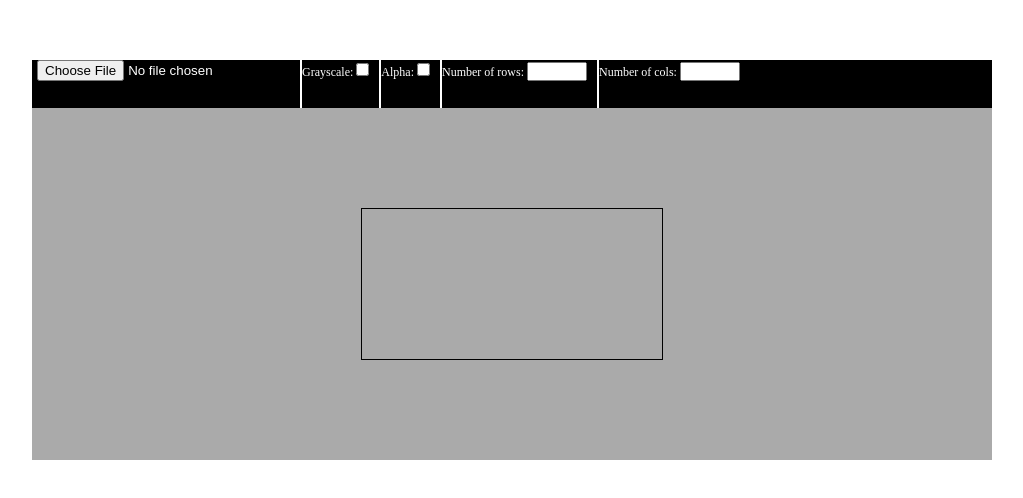
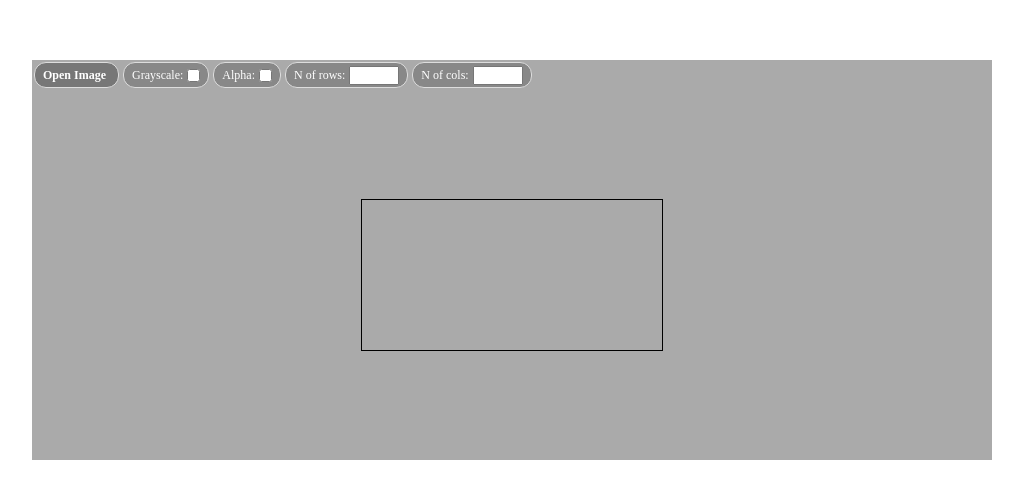
Before and after one commit to washington-guedes/im-d, a website built with webpack: page examples/default-ui/index.html in a window 1280 px wide. Shown: the part 140-638 px from the top of the page, without its empty margins (128-1151 px from the left). Built offline with Linux system fonts and the light colour scheme.

Commit message:
default ui layout using BEM

```diff
--- a/src/ui/default/style.scss
+++ b/src/ui/default/style.scss
@@ -1,13 +1,14 @@
-.image-distortion {
+.im-d {
   display: flex;
   flex-direction: column;
   height: 100%;
+  font-size: 0.75rem;
+  background-color: #aaa;
 
   &--body {
     flex: 1;
     min-height: 0;
     width: 100%;
-    background-color: #aaa;
 
     display: flex;
     align-items: center;
@@ -22,51 +23,64 @@
   &--header {
     width: 100%;
     line-height: 1.5rem;
-    height: 3rem;
-    background-color: #000;
     color: #fff;
 
     display: flex;
-    flex-direction: row;
+    flex-wrap: wrap;
   }
 
   &--filter {
     box-sizing: border-box;
-    margin: 0 5px;
-    min-width: 0;
+    margin: 2px;
+    padding: 0 8px;
+    border-radius: 12px;
+    background-color: #888;
+    border: 1px solid #ddd;
 
     display: flex;
-    flex-direction: col;
-
-    &:not(:first-child) {
-      border-left: 2px solid #fff;
-    }
+    flex-direction: row;
+    align-items: center;
   }
 
-  // &--file {
-    //   max-width: 25%;
-    // }
+  &--file {
+    display: none;
+  }
 
-    &--grayscale-text::before {
-      content: 'Grayscale:';
-    }
+  &--button {
+    background-color: #fff;
+  }
 
-    &--alpha-text::before {
-      content: 'Alpha:';
-    }
+  &--number {
+    width: 50px;
+  }
 
-    &--rows,
-    &--cols {
-      width: 60px;
-    }
+  &--button {
+    cursor: pointer;
+    font-weight: bold;
+    background-color: #777;
+  }
 
-    &--rows-text::before {
-      content: 'Number of rows:';
-    }
+  &--label {
+    margin-right: 4px;
+  }
 
-    &--cols-text::before {
-      content: 'Number of cols:';
-    }
+  &--filter-image > &--label::before {
+    content: 'Open Image';
+  }
 
-    font-size: 0.75rem;
+  &--filter-grayscale > &--label::before {
+    content: 'Grayscale:';
   }
+
+  &--filter-alpha > &--label::before {
+    content: 'Alpha:';
+  }
+
+  &--filter-rows > &--label::before {
+    content: 'N of rows:';
+  }
+
+  &--filter-cols > &--label::before {
+    content: 'N of cols:';
+  }
+}
```
Also changed, not shown: src/ui/default/component.html (+24 -31 lines), dist/image-distortion.min.js, 1 other file.
